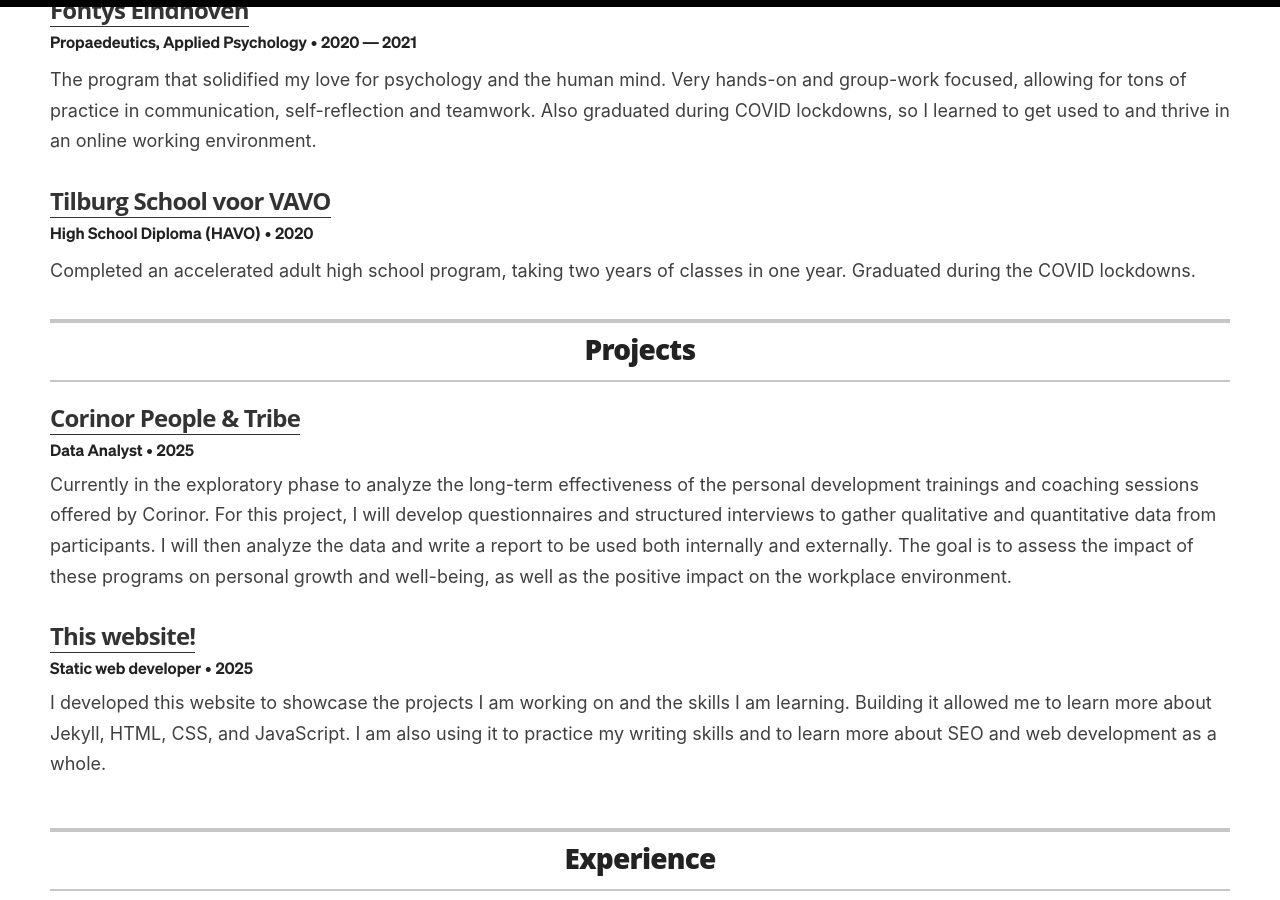
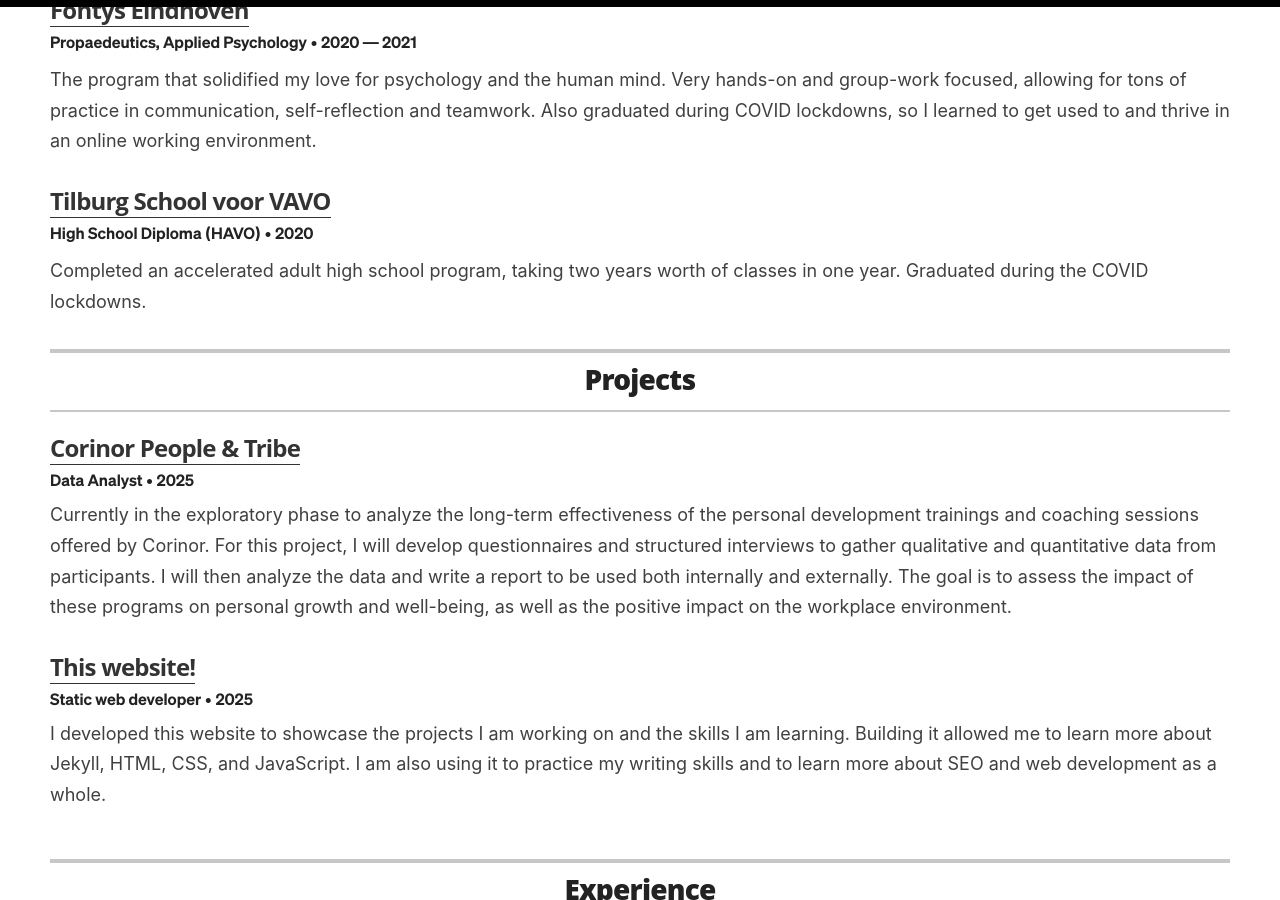
Before and after one commit to Pil0tz/pil0tz.github.io, a Jekyll site: the page built from _pages/resume.md, in a window 1280 px wide and 900 px high, scrolled down 922 px. Built offline with Jekyll 4.4.1, drawn with Linux system fonts in a browser that asks for light colours.

Commit message:
Update education.yml

```diff
--- a/_data/education.yml
+++ b/_data/education.yml
@@ -21,4 +21,4 @@
   uni: Tilburg School voor VAVO
   year: 2020
   url: "https://www.yonder.nl/opleidingen/detail/havo"
-  summary: Completed an accelerated adult high school program, taking two years of classes in one year. Graduated during the COVID lockdowns.
+  summary: Completed an accelerated adult high school program, taking two years worth of classes in one year. Graduated during the COVID lockdowns.
```
